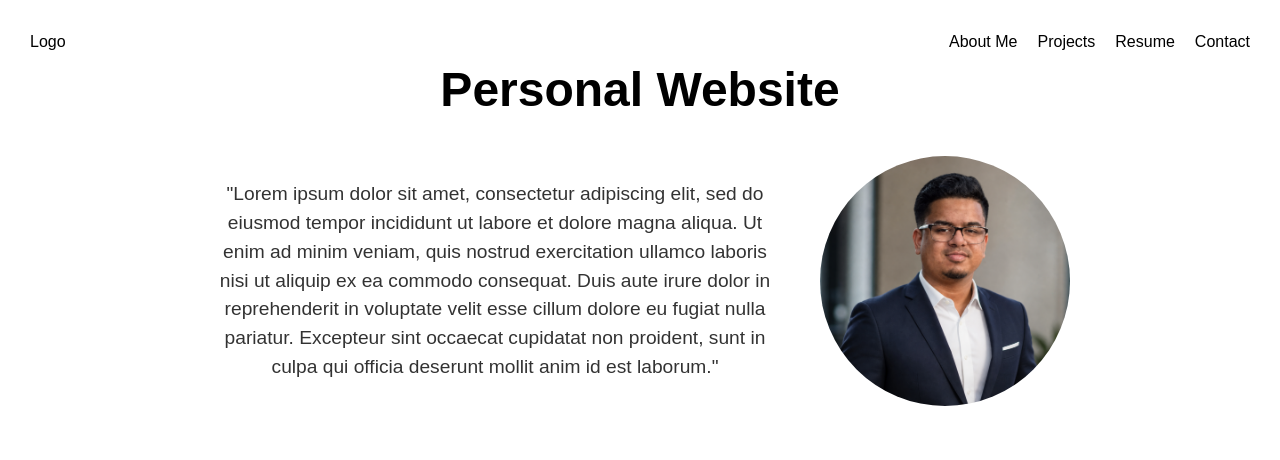
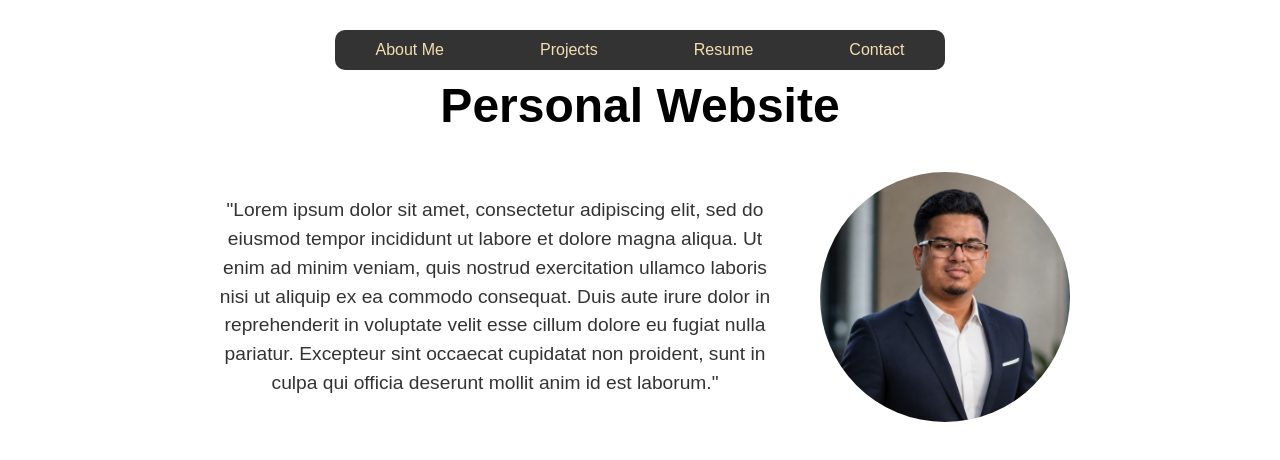
Before and after one commit to abirmahmood6/personal_website, a React (Vite) app in the folder client/: page / in a window 1280 px wide. Shown: the top 460 px of the page. Built offline with nearby package versions, Linux system fonts and the light colour scheme.

Commit message:
designed the navbar

```diff
--- a/client/src/App.css
+++ b/client/src/App.css
@@ -21,16 +21,16 @@ body {
 
 .aboutMe {
   display: flex;
-  justify-content: center;   /* centers whole block */
-  align-items: center;       /* vertical alignment */
-  gap: 40px;                 /* space between text and image */
+  justify-content: center; /* centers whole block */
+  align-items: center; /* vertical alignment */
+  gap: 40px; /* space between text and image */
   max-width: 900px;
-  margin: 0 auto;            /* centers container on page */
+  margin: 0 auto; /* centers container on page */
   padding: 20px;
 }
 
 .aboutMe p {
-  flex: 1;                  /* text takes equal space */
+  flex: 1; /* text takes equal space */
 }
 
 .myImage {
@@ -52,14 +52,31 @@ body {
 }
 
 .navbar {
+  background-color: #333;
+  color: wheat;
   display: flex;
-  justify-content: space-between;
-  width: 100%;
+  justify-content: center;
+  width: 50%;
+  padding: 8px;
+  border-radius: 10px;
 }
 
 .nav-links {
   display: flex;
-  gap: 20px;
+  gap: 80px;
+}
+
+.nav-links a {
+  transition: all 0.25s ease;
+  padding: 8px;
+
+}
+
+.nav-links a:hover {
+  background-color: #e8e8e8;
+  color: #333;
+  border-radius: 20px;
+  transform: translateY(-2px);
 }
 
 /* ── Resume Page ── */
--- a/client/src/components/Navbar.jsx
+++ b/client/src/components/Navbar.jsx
@@ -3,12 +3,11 @@ import { Link } from 'react-router-dom'
 const Navbar = () => {
     return (
         <div className='navbar'>
-            <div className='logo'> Logo </div>
             <ul className='nav-links'>
-                <Link to="/"> About Me  </Link>
-                <Link to="/projects"> Projects </Link>
-                <Link to="/resume"> Resume </Link>
-                <Link to="/contact"> Contact </Link>
+                <li><Link to="/">About Me</Link></li>
+                <li><Link to="/projects">Projects</Link></li>
+                <li><Link to="/resume">Resume</Link></li>
+                <li><Link to="/contact">Contact</Link></li>
             </ul>
         </div>
     )
```
